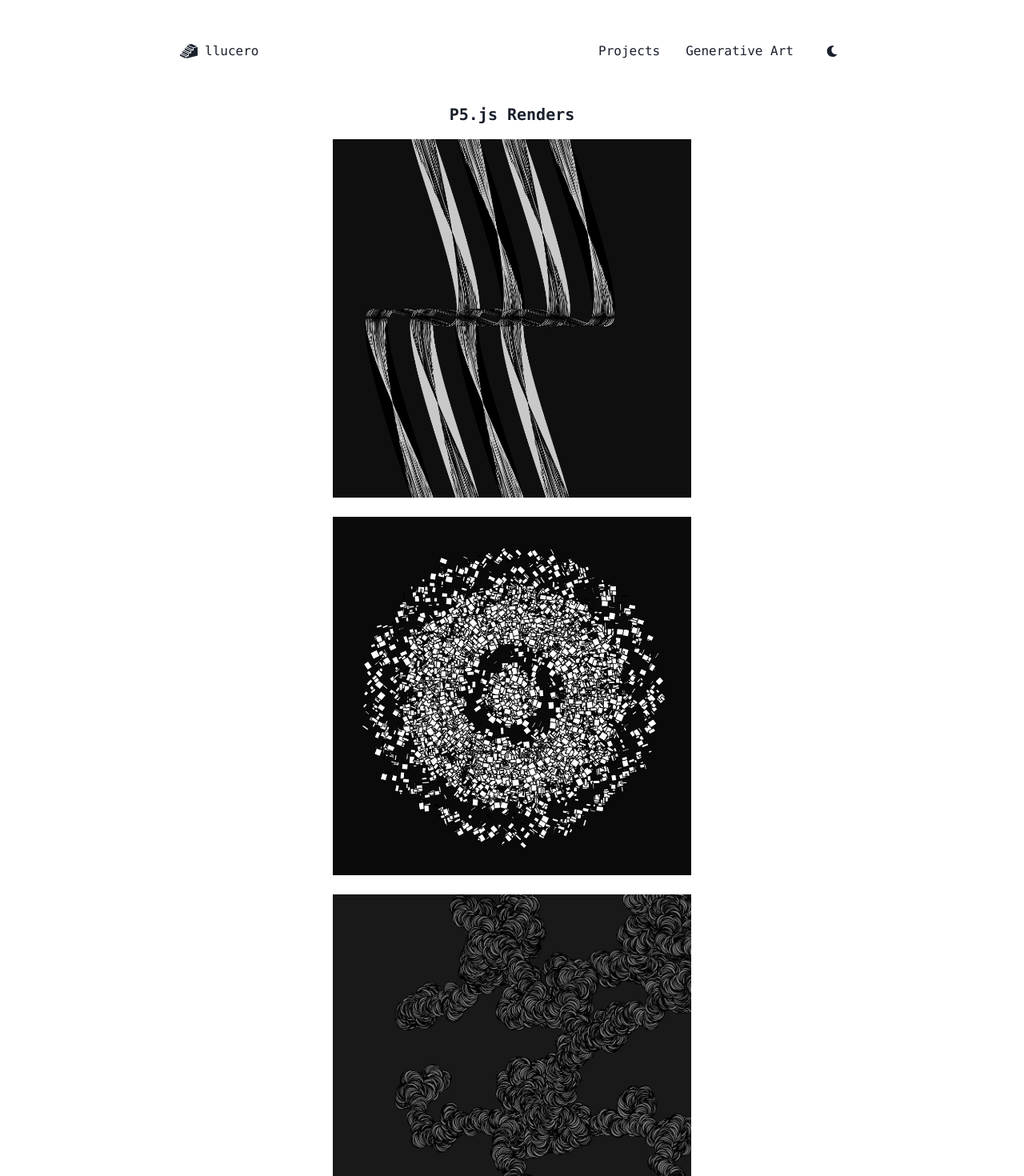
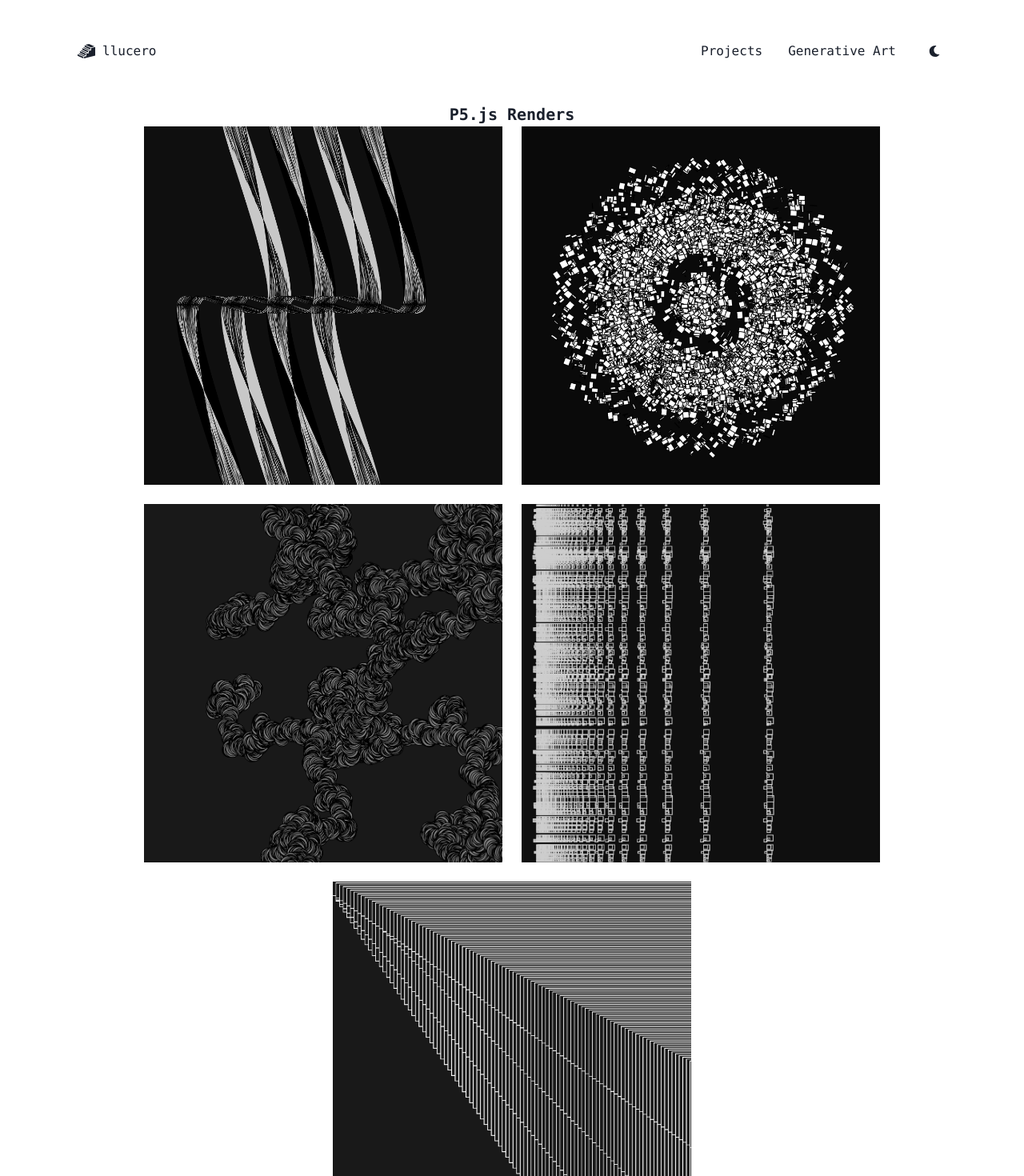
Before and after one commit to clucero36/personal-website, a React (Create React App) app: page /genart in a window 1280 px wide. Shown: the top 1470 px of the page at 80% size. Built offline with nearby package versions, Linux system fonts and the light colour scheme.

Commit message:
Screen Width

```diff
--- a/src/components/Heading.js
+++ b/src/components/Heading.js
@@ -16,7 +16,7 @@ import {
 const Heading = props => {
 
     return (
-        <Box p='3rem 0 3rem 0' w={['96%', '90%', '65%']} m='0 auto' {...props}>
+        <Box p='3rem 0' w={['95%', '85%']} m='0 auto' {...props}>
             <HStack>
                 <Icon w={6} h={6} as={Gi3DStairs} _hover={{ color: 'green.700' }}/>
                 <Link variant='primary' to='/' as={routerLink}>
--- a/src/routes/Art.js
+++ b/src/routes/Art.js
@@ -10,22 +10,22 @@ import {
 const Art = () => {
 
   return (
-    <Box pb='1rem' >
+    <Box pb='1rem' algin='center'>
       <Box align='center'>
         <Text fontSize='xl' fontWeight='bold'>P5.js Renders</Text>
       </Box>
       <Flex
         wrap='wrap'
-        w='60%'
-        m='1rem auto'
+        w={['95%','85%']}
+        m='0rem auto'
         justify='center'
         gap={6}
       >
-        <Image boxSize='md' minW='445px' src='curvestudy.png' />
-        <Image boxSize='md' minW='445px' src='relentless.png' />
-        <Image boxSize='md' minW='445px' src='randsphere.png' />
-        <Image boxSize='md' minW='445px' src='becoming.png' />
-        <Image boxSize='md' minW='445px' src='consider.png' />
+        <Image boxSize={['sm', 'sm', 'md']} minW='' src='curvestudy.png' />
+        <Image boxSize={['sm', 'sm', 'md']} minW='' src='relentless.png' />
+        <Image boxSize={['sm', 'sm', 'md']} minW='' src='randsphere.png' />
+        <Image boxSize={['sm', 'sm', 'md']} minW='' src='becoming.png' />
+        <Image boxSize={['sm', 'sm', 'md']} minW='' src='consider.png' />
       </Flex>
     </Box>
   )
--- a/src/routes/Welcome.js
+++ b/src/routes/Welcome.js
@@ -13,7 +13,7 @@ import { TiSocialLinkedinCircular } from "react-icons/ti";
 const Welcome = () => {
 
   return (
-    <Box padding='4rem'>
+    <Box padding={['2rem','4rem']}>
       <VStack spacing='5rem'>
         <Heading>Hey, I'm Luis</Heading>
         <Box w={['15rem', '25rem']}>
```
